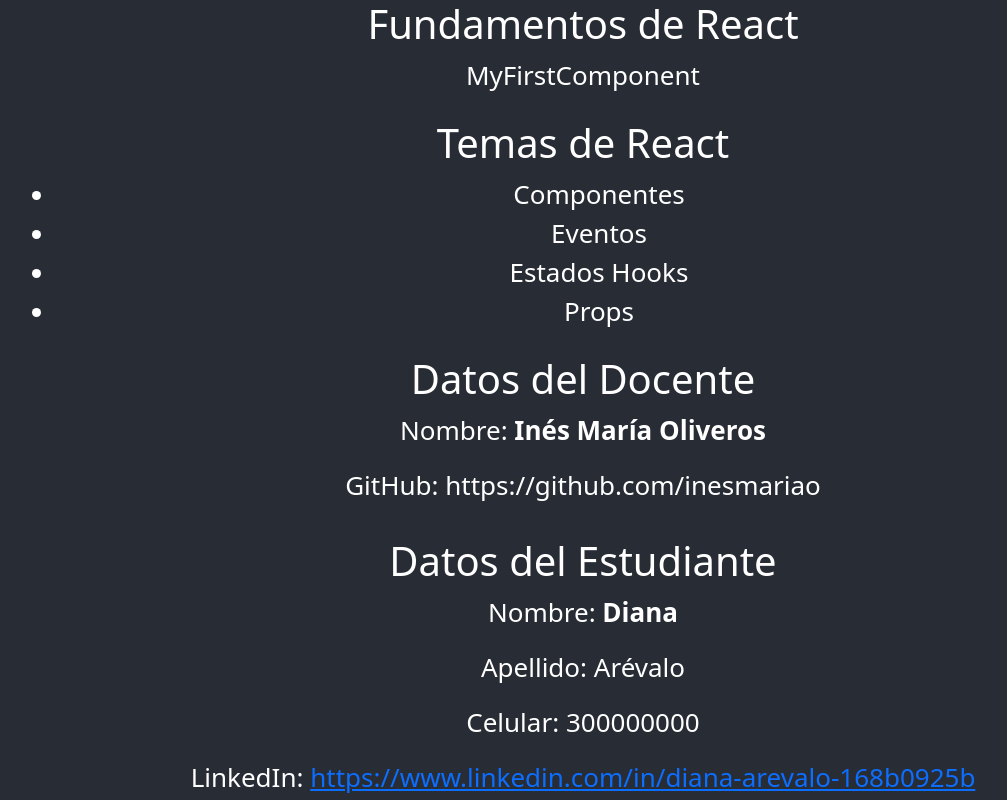
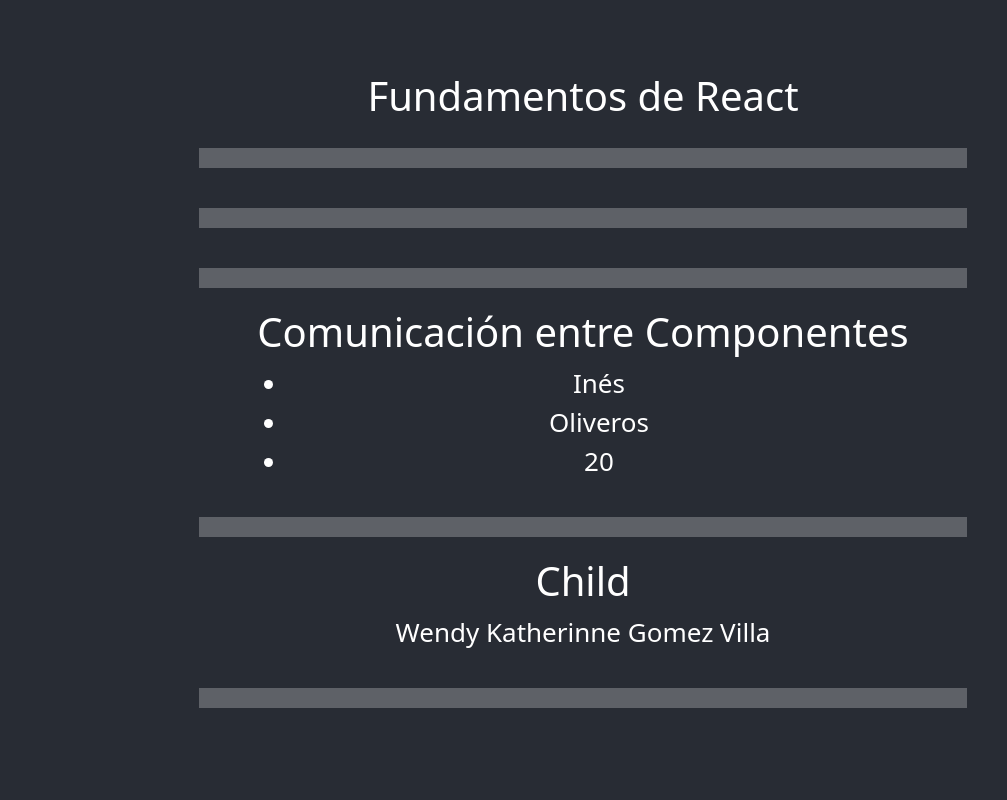
Before and after one commit to inesmariao/b3_practice_components_react, a React (Vite) app: page / in a window 1280 px wide. Shown: the top 800 px of the page, without its empty margins (57-1064 px from the left). Built offline with nearby package versions, Linux system fonts and the light colour scheme.

Commit message:
update components

```diff
--- a/package.json
+++ b/package.json
@@ -10,6 +10,7 @@
     "preview": "vite preview"
   },
   "dependencies": {
+    "prop-types": "^15.8.1",
     "react": "^18.3.1",
     "react-dom": "^18.3.1"
   },
--- a/src/App.css
+++ b/src/App.css
@@ -1,6 +1,8 @@
 .App {
   text-align: center;
 }
+
+
 
 .App-header {
   background-color: #282c34;
@@ -69,3 +71,10 @@
   justify-content: center;
   align-items: center;
 }
+
+.white-hr {
+  height: 20px;
+  width: 60%;
+  background-color: white;
+  margin: 20px 0;
+}
--- a/src/App.jsx
+++ b/src/App.jsx
@@ -1,15 +1,34 @@
+import { useState } from 'react';
 import './App.css';
-import { MyFirstComponent } from './components/MyFirstComponent';
-import { SecondComponent } from './components/SecondComponent';
+import { Child } from './components/Child';
+// import { MyFirstComponent } from './components/MyFirstComponent';
+// import { SecondComponent } from './components/SecondComponent';
+import { ThirdComponent } from './components/ThirdComponent';
 
 function App() {
+
+  const [name, setName] = useState("Wendy Katherinne Gomez Villa");
 
   return (
     <div className="App">
       <header className="App-header">
         <h1>Fundamentos de React</h1>
-        <MyFirstComponent />
-        <SecondComponent />
+        <hr className='white-hr'/>
+        {/* <MyFirstComponent /> */}
+        <hr className='white-hr'/>
+        {/* <SecondComponent /> */}
+        <hr className='white-hr'/>
+        <ThirdComponent
+          name="Inés"
+          last_name="Oliveros"
+          age="20"
+        />
+        <hr className='white-hr'/>
+        <Child
+          name={name}
+          setName={setName}
+        />
+        <hr className='white-hr'/>
       </header>
     </div>
   )
--- /dev/null
+++ b/src/components/Child.jsx
@@ -0,0 +1,14 @@
+import PropTypes from "prop-types";
+
+export const Child = (props) => {
+  return (
+    <div>
+      <h1>Child</h1>
+      <p> {props.name} </p>
+    </div>
+  )
+}
+
+Child.propTypes = {
+  name: PropTypes.string
+}
--- a/src/components/SecondComponent.jsx
+++ b/src/components/SecondComponent.jsx
@@ -13,15 +13,21 @@
     "Otro libro"
   ];
 
+
   return (
     <>
       <h1>SecondComponent</h1>
       <div>
         <ul>
-          {
-            books.map((book, index) => {
-              return <li key={ index }> { book } </li>
-            })
+          {books.length >= 1 ?
+            (
+                books.map((book, index) => {
+                  return <li key={ index }> { book } </li>
+                })
+            ) :
+            (
+              <p>No existen libros</p>
+            )
           }
         </ul>
       </div>
--- /dev/null
+++ b/src/components/ThirdComponent.jsx
@@ -0,0 +1,21 @@
+import PropTypes from "prop-types";
+
+export const ThirdComponent = (props) => {
+  return (
+    <div>
+      <h1>Comunicación entre Componentes</h1>
+      <ul>
+        <li>{ props.name }</li>
+        <li>{ props.last_name }</li>
+        <li>{ props.age }</li>
+      </ul>
+    </div>
+  )
+}
+
+
+ThirdComponent.propTypes = {
+  name: PropTypes.string,
+  last_name: PropTypes.string,
+  age: PropTypes.string
+}
```
Also changed, not shown: 1 other file (tests, documents, lock files or other folders).
